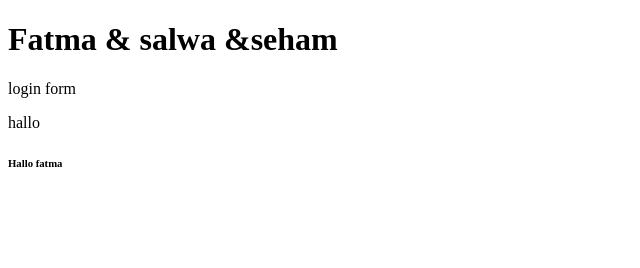
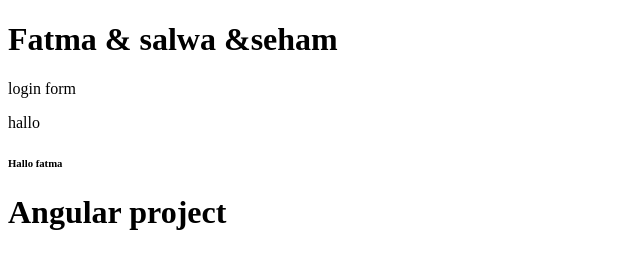
Before and after one commit to salwa1993/myappsimple, a plain HTML site: page index.html in a window 1280 px wide. Shown: the whole page, without its empty margins (0-640 px from the left). Drawn offline with Linux system fonts and the light colour scheme.

Commit message:
Update index.html

```diff
--- a/index.html
+++ b/index.html
@@ -6,6 +6,7 @@
             login form
             <p>hallo</p>
             <h6>Hallo fatma</h6>
+            <h1>Angular project</h1>
         </body>
     </head>
 </html>
```
